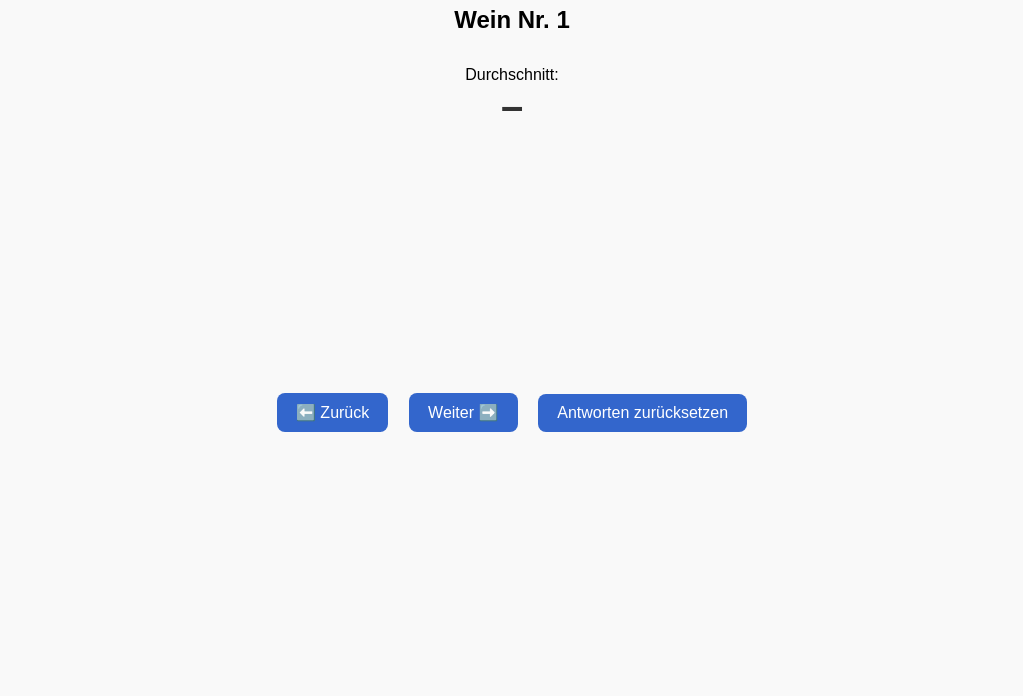
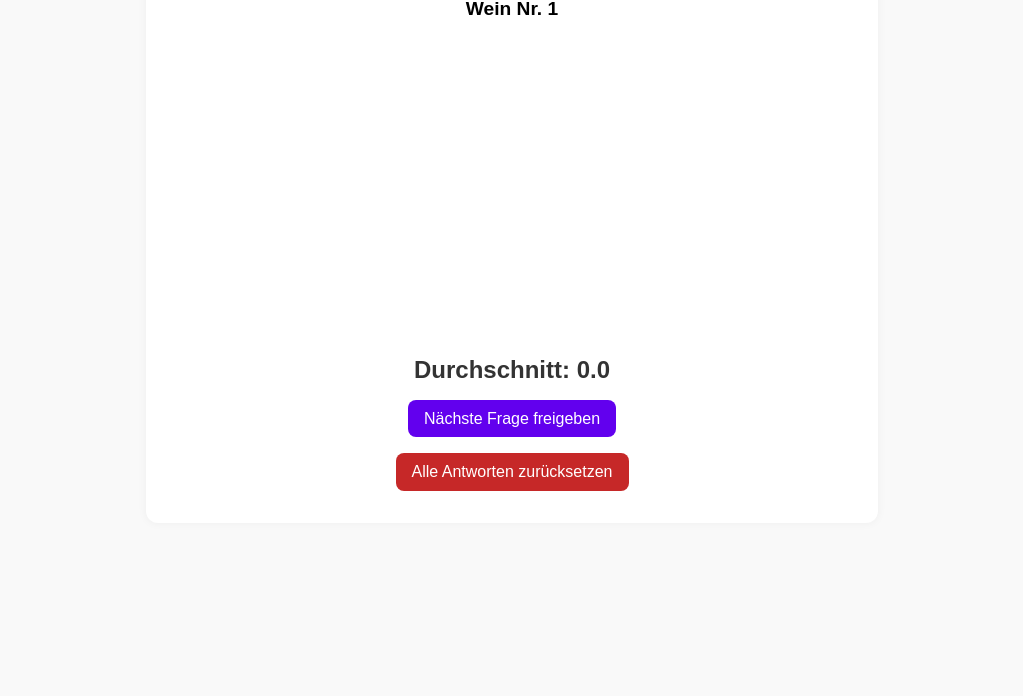
Before and after one commit to JakobSeck/wein-tester-3000, a plain HTML site: page admin.html in a window 1280 px wide. Shown: the part 104-800 px from the top of the page, without its empty margins (128-1151 px from the left). Drawn offline with nearby package versions, Linux system fonts and the light colour scheme; no server answers.

Commit message:
Update admin.html

```diff
--- a/admin.html
+++ b/admin.html
@@ -2,173 +2,83 @@
 <html lang="de">
 <head>
   <meta charset="UTF-8" />
-  <meta name="viewport" content="width=device-width, initial-scale=1.0"/>
-  <title>Weinbeurteilung : Neues Deutsches Weingesetz – Admin</title>
+  <meta name="viewport" content="width=device-width, initial-scale=1.0" />
+  <title>Weinbeurteilung: Neues Deutsches Weingesetz – Admin</title>
+  <script src="https://www.gstatic.com/firebasejs/9.22.0/firebase-app-compat.js"></script>
+  <script src="https://www.gstatic.com/firebasejs/9.22.0/firebase-firestore-compat.js"></script>
   <script src="https://cdn.jsdelivr.net/npm/chart.js"></script>
-  <script src="https://www.gstatic.com/firebasejs/9.6.10/firebase-app-compat.js"></script>
-  <script src="https://www.gstatic.com/firebasejs/9.6.10/firebase-firestore-compat.js"></script>
-  <link rel="stylesheet" href="style.css" />
   <style>
     body {
-      font-family: sans-serif;
-      padding: 2rem;
+      font-family: Arial, sans-serif;
+      padding: 1rem;
+      margin: 0;
       background: #f9f9f9;
-      text-align: center;
     }
 
     h1 {
-      font-size: 2rem;
+      font-size: 1.6rem;
+      text-align: center;
       margin-bottom: 1rem;
     }
 
-    .chart-section {
-      margin-top: 2rem;
+    .chart-container {
+      max-width: 700px;
+      margin: 0 auto;
+      background: white;
+      padding: 1rem;
+      border-radius: 12px;
+      box-shadow: 0 0 10px rgba(0,0,0,0.05);
     }
 
-    #barChart {
-      max-width: 450px;
-      height: 220px;
-      margin: 0 auto;
-    }
-
-    #average-score {
-      font-size: 2.5rem;
+    .avg-display {
+      font-size: 1.5rem;
+      text-align: center;
+      margin: 1rem 0;
       font-weight: bold;
       color: #333;
     }
 
-    .nav-buttons {
-      margin-top: 2rem;
+    #weinName {
+      font-size: 1.2rem;
+      text-align: center;
+      margin: 0.5rem 0 1rem;
+      font-weight: 600;
     }
 
-    button {
+    #nextButton, #resetButton {
+      margin: 1rem auto;
+      display: block;
+      padding: 0.6rem 1rem;
       font-size: 1rem;
-      margin: 0.5rem;
-      padding: 0.6rem 1.2rem;
       border: none;
-      background-color: #3366cc;
+      border-radius: 8px;
+      background: #6200ee;
       color: white;
-      border-radius: 8px;
       cursor: pointer;
     }
 
-    button:hover {
-      background-color: #254f9d;
+    #resetButton {
+      background: #c62828;
+      margin-top: 0.5rem;
+    }
+
+    canvas {
+      max-width: 100%;
+      height: auto;
     }
   </style>
 </head>
 <body>
-  <h1>Admin-Panel – Weinbeurteilung : Neues Deutsches Weingesetz</h1>
 
-  <h2 id="wein-title">Wein Nr. <span id="wein-number">1</span></h2>
-
-  <div class="chart-section">
-    <div>Durchschnitt:</div>
-    <div id="average-score">–</div>
-    <canvas id="barChart"></canvas>
+  <h1>Adminbereich</h1>
+  <div class="chart-container">
+    <div id="weinName">Wein Nr. 1</div>
+    <canvas id="distributionChart" width="600" height="300"></canvas>
+    <div class="avg-display" id="avgWert">Durchschnitt: 0.0</div>
+    <button id="nextButton">Nächste Frage freigeben</button>
+    <button id="resetButton">Alle Antworten zurücksetzen</button>
   </div>
 
-  <div class="nav-buttons">
-    <button onclick="prevQuestion()">⬅️ Zurück</button>
-    <button onclick="nextQuestion()">Weiter ➡️</button>
-    <button onclick="resetVotes()">Antworten zurücksetzen</button>
-  </div>
-
-  <script>
-    const firebaseConfig = {
-      apiKey: "AIzaSyASD7sd9H8zC4eWQG4hXhu7OlKZlZbgxTo",
-      authDomain: "weintester-6e16b.firebaseapp.com",
-      projectId: "weintester-6e16b",
-      storageBucket: "weintester-6e16b.appspot.com",
-      messagingSenderId: "246274264172",
-      appId: "1:246274264172:web:c417c43f66d81d68fc1c49",
-      measurementId: "G-6DG76XNGG8"
-    };
-
-    firebase.initializeApp(firebaseConfig);
-    const db = firebase.firestore();
-
-    const NUM_QUESTIONS = 12;
-    let currentQuestion = 0;
-    let chart;
-
-    function updateTitle() {
-      document.getElementById("wein-number").textContent = currentQuestion + 1;
-    }
-
-    function updateChart() {
-      updateTitle();
-      db.collection("responses")
-        .where("questionIndex", "==", currentQuestion)
-        .get()
-        .then(snapshot => {
-          const votes = Array(51).fill(0); // 0.0 to 5.0 in 0.1 steps
-          snapshot.forEach(doc => {
-            const val = doc.data().value;
-            const index = Math.round(val * 10);
-            votes[index]++;
-          });
-
-          const labels = Array.from({length: 51}, (_, i) => (i / 10).toFixed(1));
-          const data = {
-            labels,
-            datasets: [{
-              label: `Bewertungen für Wein Nr. ${currentQuestion + 1}`,
-              data: votes,
-              backgroundColor: "#3366cc"
-            }]
-          };
-
-          const totalVotes = votes.reduce((sum, v) => sum + v, 0);
-          const totalScore = votes.reduce((sum, v, i) => sum + v * (i / 10), 0);
-          const average = totalVotes ? (totalScore / totalVotes).toFixed(2) : "–";
-          document.getElementById("average-score").textContent = average;
-
-          if (chart) chart.destroy();
-          const ctx = document.getElementById("barChart").getContext("2d");
-          chart = new Chart(ctx, {
-            type: "bar",
-            data,
-            options: {
-              responsive: true,
-              scales: {
-                y: {
-                  beginAtZero: true,
-                  ticks: { stepSize: 1 }
-                }
-              }
-            }
-          });
-        });
-    }
-
-    function nextQuestion() {
-      if (currentQuestion < NUM_QUESTIONS - 1) {
-        currentQuestion++;
-        updateChart();
-      }
-    }
-
-    function prevQuestion() {
-      if (currentQuestion > 0) {
-        currentQuestion--;
-        updateChart();
-      }
-    }
-
-    function resetVotes() {
-      if (!confirm("Willst du wirklich ALLE Antworten löschen?")) return;
-      db.collection("responses").get().then(snapshot => {
-        const batch = db.batch();
-        snapshot.forEach(doc => batch.delete(doc.ref));
-        return batch.commit();
-      }).then(() => {
-        alert("Antworten gelöscht!");
-        updateChart();
-      });
-    }
-
-    updateChart();
-  </script>
+  <script src="admin.js"></script>
 </body>
 </html>
```
